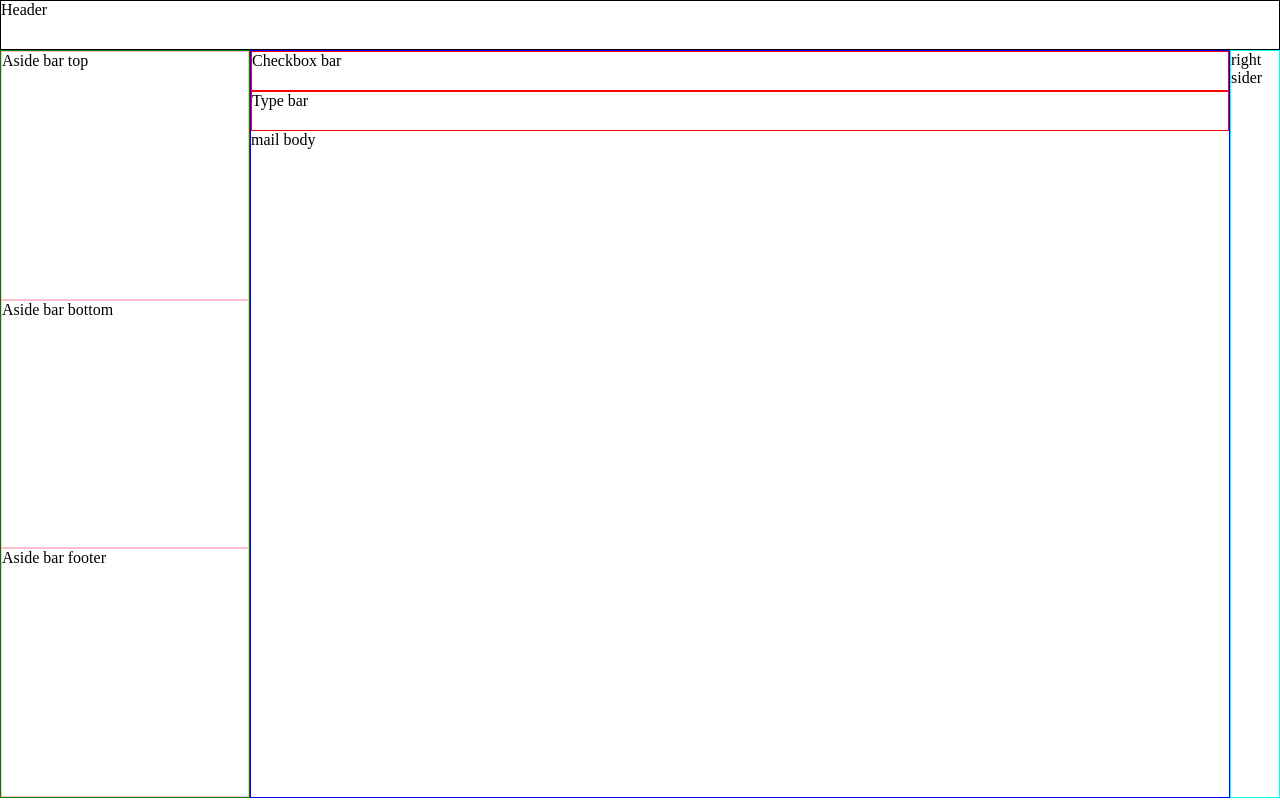
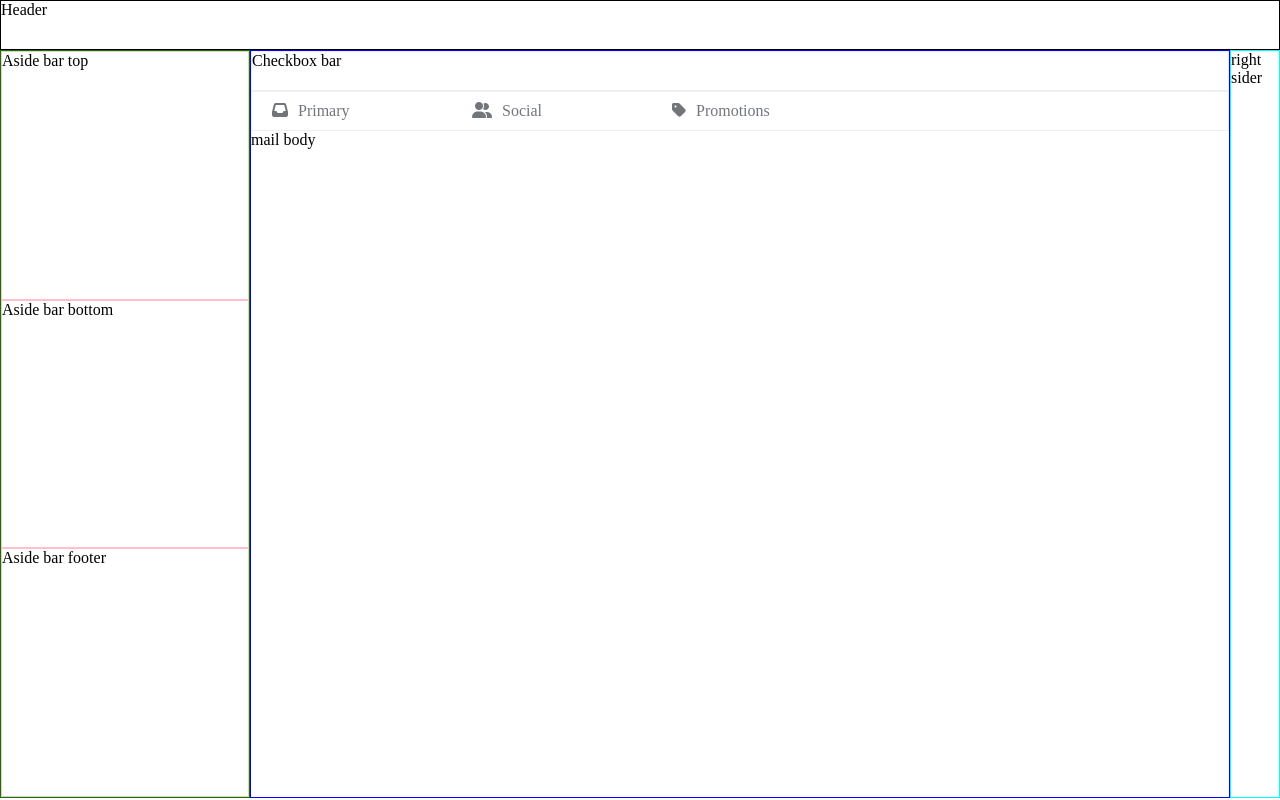
Before and after one commit to kanybekd/gmail_client_team2, a website built with webpack: page index2.html in a window 1280 px wide. Built offline with nearby package versions, Linux system fonts and the light colour scheme.

Commit message:
type-bar-ulanbek

```diff
--- a/index2.html
+++ b/index2.html
@@ -4,6 +4,7 @@
     <meta charset="UTF-8" />
     <meta name="viewport" content="width=device-width, initial-scale=1.0" />
     <link rel="stylesheet" type="text/css" href="style.css" />
+    <script src="https://kit.fontawesome.com/20da84b6f7.js" crossorigin="anonymous"></script>
     <title>Gmail</title>
   </head>
   <body>
@@ -18,7 +19,13 @@
       <main>
         <div class="mail-body" id="checkbox-bar">Checkbox bar</div>
         <div class="mail-container">
-          <div class="mail-body" id="type-bar">Type bar</div>
+          <div class="mail-body" id="type-bar">
+              <ul>
+                <li id="primary"><i class="fas fa-inbox"></i>Primary</li>
+                <li id="social"><i class="fas fa-user-friends"></i>Social</li>
+                <li id="promotions"><i class="fas fa-tag"></i>Promotions</li>
+              </ul>
+          </div>
           <div id="main-mail">mail body</div>
         </div>
       </main>
--- a/style.css
+++ b/style.css
@@ -37,7 +37,7 @@ main {
 }
 .mail-body {
   height: 40px;
-  border: 1px solid red;
+  border: 1px solid #EEEFF2;
 }
 
 .mail-container {
@@ -48,3 +48,25 @@ main {
   width: 50px;
   border: 1px solid aqua;
 }
+ /* Ulanbek - type-bar */
+#type-bar ul {
+  display: flex;
+  padding: 0px;
+  margin: 0;
+
+}
+ #type-bar ul li {
+
+  height: 40px;
+  list-style: none;
+  color: #72767B;
+  padding: 10px;
+  width: 200px;
+}
+#type-bar ul li i{
+  padding: 0 10px;
+}
+#type-bar ul li:hover{
+  background-color: #EEEFF2;
+}
+ /*  */
```
